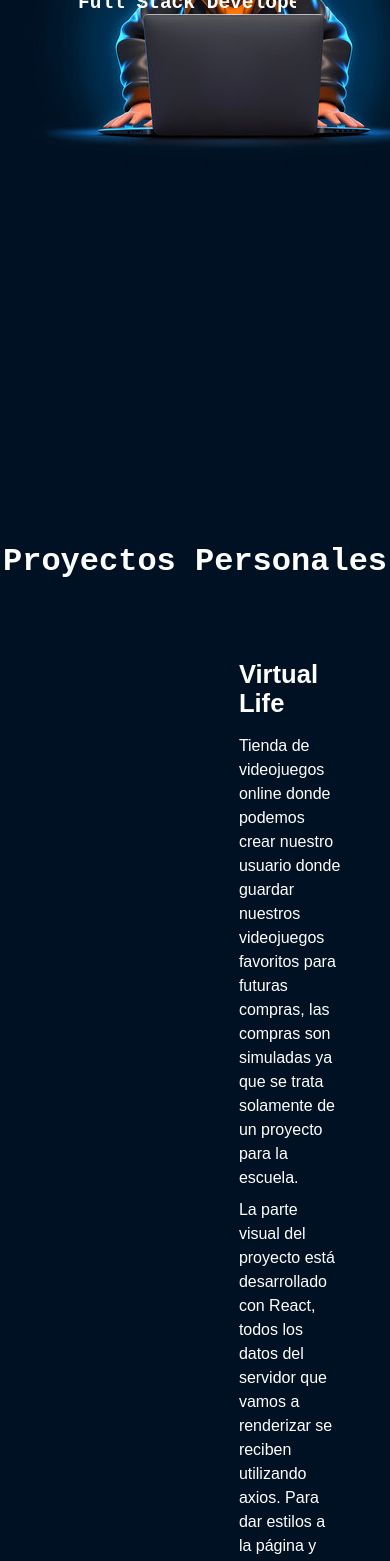
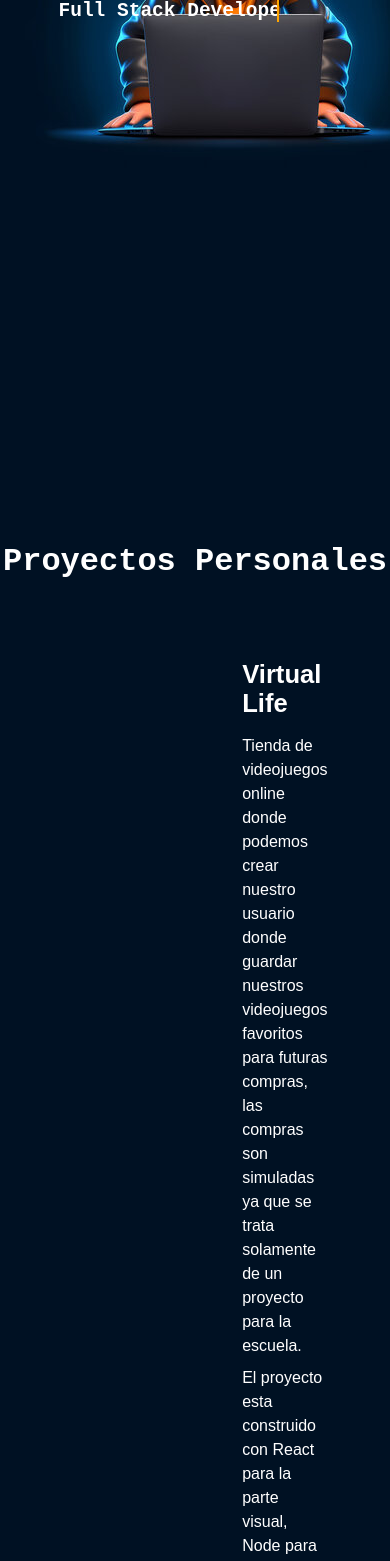
Before and after one commit to juanfranfdezGit/personalPage, a React (Create React App) app: page / in a window 390 px wide. Shown: the part 432-1993 px from the top of the page. Built offline with nearby package versions, Linux system fonts and the light colour scheme; grey boxes are pictures that could not be loaded.

Commit message:
media querys corrects

```diff
--- a/src/App.js
+++ b/src/App.js
@@ -22,9 +22,7 @@ const worksList = [
     src: '/assets/work01.mp4',
     nombre: 'Virtual Life',
     description: 'Tienda de videojuegos online donde podemos crear nuestro usuario donde guardar nuestros videojuegos favoritos para futuras compras, las compras son simuladas ya que se trata solamente de un proyecto para la escuela.',
-    description2: 'La parte visual del proyecto está desarrollado con React, todos los datos del servidor que vamos a renderizar se reciben utilizando axios. Para dar estilos a la página y hacerla más atractiva e intuitiva para el usuario se ha utilizado CSS.',
-    description3: 'El servidor se ha desarrollado con NodeJS, se han usado en el para mejorar el funcionamiento herramientas como JSON Web tokens para iniciar sesión o cookies para guardar la sesión iniciada durante cierto tiempo.',
-    description4: 'Como base de datos he empleado SQL. Se han creado tablas para los datos de usuarios y para los datos de los productos, también se han creado tablas como la lista de deseos donde mediante los ID unimos los datos necesarios de cada producto o usuario para renderizar los datos convenientes.'
+    description2: 'El proyecto esta construido con React para la parte visual, Node para el back y SQL para la base de datos.',
   },
 
   {
--- a/src/index.css
+++ b/src/index.css
@@ -406,3 +406,21 @@ p {
     from { top: 100vh; }
     to { top: 0; }
 }
+
+@media (max-width: 1350px) {
+    .works .work {
+        width: 68vw;
+    }
+
+    .myInfo {
+        left: 15vw;
+    }
+
+    .tech img.adobe {
+        right: 26vw;
+    }
+
+    .tech img.css {
+        left: 25vw;
+    }
+}
```
